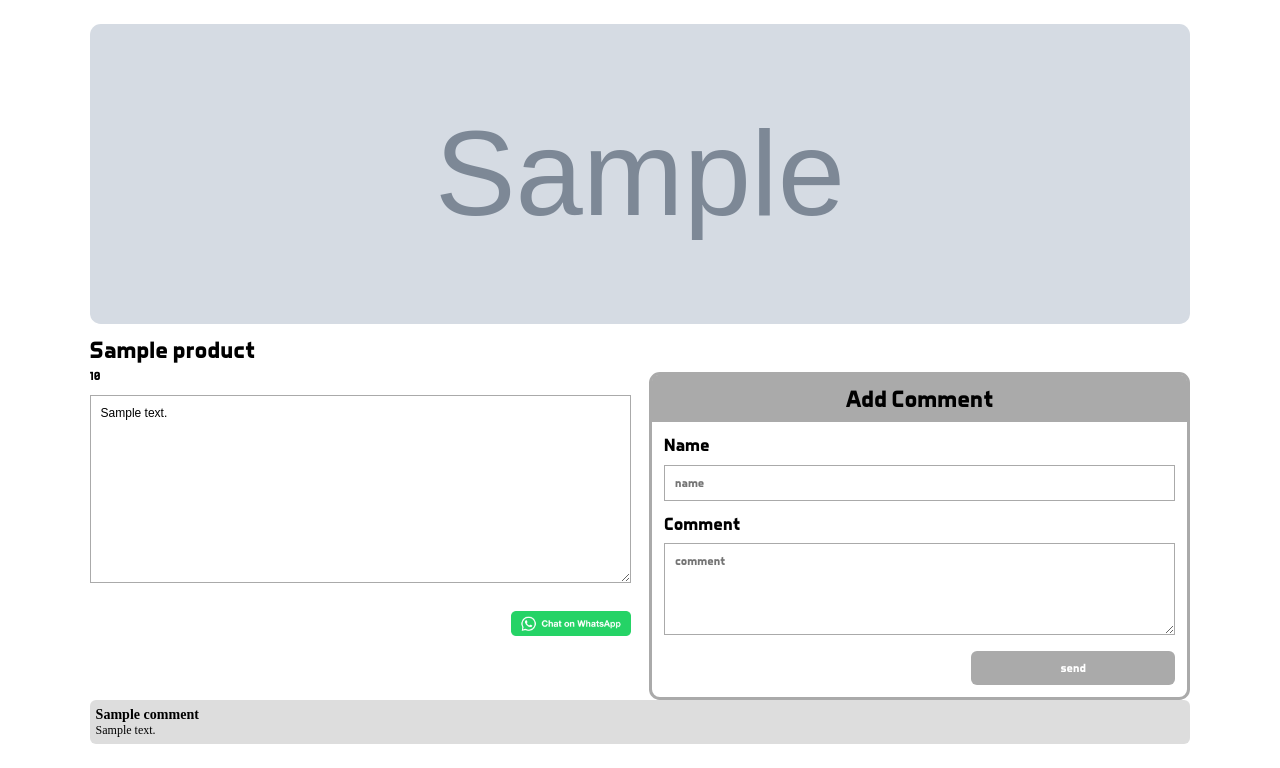
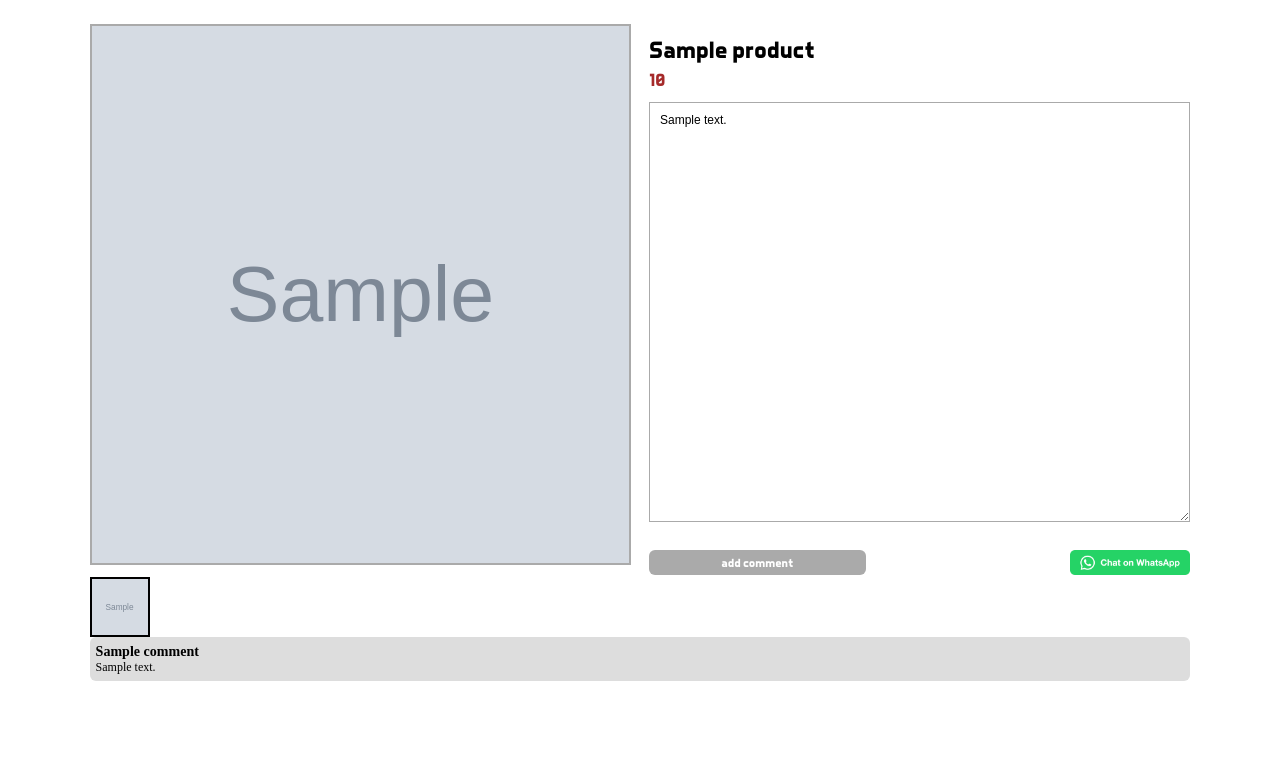
Before and after one commit to Anomali99/livinghome-django, a Django app: template app/templates/app/detail.html in a window 1280 px wide. Shown: the part 42-810 px from the top of the page. After the commit the page ends 723 px from the top, so only its background shows below. Run offline with Django 5.2, Linux system fonts and the light colour scheme; the template is opened without the code that fills it: most values are stand-ins (such as "Sample title", 1, 10 or a date in 2020); grey boxes marked "Sample" are stand-in pictures.

Commit message:
meperbarui tampilan detail

```diff
--- a/app/static/app/css/admin.css
+++ b/app/static/app/css/admin.css
@@ -6,6 +6,7 @@
   margin-top: 5rem;
   height: 90vh;
 }
+
 .login .container {
   margin: auto;
   width: 50%;
--- a/app/static/app/css/detail.css
+++ b/app/static/app/css/detail.css
@@ -3,7 +3,136 @@ section {
   margin-bottom: 1rem;
   padding: 0.5rem 7%;
 }
+/*  */
+.product-container {
+  display: grid;
+  grid-template-columns: repeat(auto-fit, minmax(30rem, 1fr));
+  gap: 1.5rem;
+  position: relative;
+}
 
+.product-container .image-container .image-preview {
+  object-fit: cover;
+  width: 100%;
+  aspect-ratio: 1/1;
+  display: block;
+  border: 2px solid #aaa;
+}
+
+.product-container .images {
+  display: flex;
+  margin-top: 1rem;
+}
+
+.product-container .images .image-list {
+  margin-right: 1rem;
+  border: 2px solid #aaa;
+  width: 5rem;
+  height: 5rem;
+}
+.product-container .images .image-list img {
+  object-fit: cover;
+  width: 100%;
+  height: 100%;
+}
+
+.detail {
+  border-radius: 0.9rem;
+  width: 100%;
+  display: block;
+}
+
+h1 {
+  margin-top: 1rem;
+  font-size: 2rem;
+  font-family: "areo", sans-serif;
+}
+
+h2 {
+  margin-top: 0.5rem;
+  font-size: 1.5rem;
+  font-family: "areo", sans-serif;
+  color: brown;
+}
+
+.description {
+  margin-top: 1rem;
+  font-size: 1rem;
+  height: 35em;
+  font-family: "arial", sans-serif;
+  text-align: justify;
+}
+
+.comment {
+  display: none;
+  align-items: center;
+  justify-content: center;
+  z-index: 999;
+  position: fixed;
+  top: 0;
+  left: 0;
+  right: 0;
+  align-items: center;
+  background-color: #0000004d;
+  height: 100vh;
+  padding: 20%;
+}
+
+.comment-panel {
+  border: 3px solid #aaa;
+  background: #fff;
+}
+
+.comment-panel h1 {
+  text-align: center;
+}
+
+form {
+  padding: 1rem;
+}
+
+label {
+  font-family: "areo", sans-serif;
+  font-size: 1.5rem;
+}
+
+textarea,
+input {
+  font-family: "areo", sans-serif;
+  margin-top: 0.8rem;
+  margin-bottom: 1em;
+  font-size: 1rem;
+  border: 1px solid #aaa;
+  width: 100%;
+  padding: 10px;
+}
+
+button {
+  background-color: #aaa;
+  width: 40%;
+  color: #fff;
+  font-family: "areo", sans-serif;
+  padding: 10px;
+  font-size: 1rem;
+  border-radius: 0.5rem;
+  margin-left: 60%;
+  cursor: pointer;
+}
+
+.btn-comment {
+  cursor: pointer;
+  text-align: center;
+  border-radius: 0.5rem;
+  width: 40%;
+  color: #fff;
+  font-family: "areo", sans-serif;
+  background-color: #aaa;
+  display: flex;
+  justify-content: center;
+  align-items: center;
+}
+
+/*  */
 .product-preview {
   display: grid;
   grid-template-columns: repeat(auto-fit, minmax(30rem, 1fr));
@@ -37,26 +166,6 @@ section {
   margin-left: 5px;
 }
 
-h1 {
-  margin-top: 1rem;
-  font-size: 2rem;
-  font-family: "areo", sans-serif;
-}
-
-h2 {
-  margin-top: 0.5rem;
-  font-size: 1rem;
-  font-family: "areo", sans-serif;
-}
-
-.description {
-  margin-top: 1rem;
-  font-size: 1rem;
-  height: 50%;
-  font-family: "arial", sans-serif;
-  text-align: justify;
-}
-
 .btn-container {
   margin-top: 1rem;
   display: flex;
@@ -66,69 +175,7 @@ h2 {
 #btn-wa {
   margin-left: auto;
   width: 10rem;
-}
-
-.detail-container {
-  display: grid;
-  grid-template-columns: repeat(auto-fit, minmax(30rem, 1fr));
-  gap: 1.5rem;
-  position: relative;
-}
-
-.detail {
-  border-radius: 0.9rem;
-  width: 100%;
-  display: block;
-}
-
-.comment {
-  border: 3px solid #aaa;
-  margin-top: 1rem;
-}
-
-.comment .header {
-  background-color: #aaa;
-  border-top-right-radius: 0.5rem;
-  border-top-left-radius: 0.5rem;
-  padding: 10px;
-  text-align: center;
-}
-
-.comment .header h1 {
-  font-family: "areo", sans-serif;
-  font-size: 2rem;
-  margin: 0;
-}
-
-form {
-  padding: 1rem;
-}
-
-label {
-  font-family: "areo", sans-serif;
-  font-size: 1.5rem;
-}
-
-textarea,
-input {
-  font-family: "areo", sans-serif;
-  margin-top: 0.8rem;
-  margin-bottom: 1em;
-  font-size: 1rem;
-  border: 1px solid #aaa;
-  width: 100%;
-  padding: 10px;
-}
-
-button {
-  background-color: #aaa;
-  width: 40%;
-  color: #fff;
-  font-family: "areo", sans-serif;
-  padding: 10px;
-  font-size: 1rem;
-  border-radius: 0.5rem;
-  margin-left: 60%;
+  cursor: pointer;
 }
 
 .btn-submit button {
--- /dev/null
+++ b/app/static/app/js/detail.js
@@ -0,0 +1,24 @@
+var imageLists = document.querySelectorAll(".image-list");
+
+function setImagePreview(url, filename) {
+  var imagePreview = document.getElementById("preview-image");
+  var imageList = document.getElementById(`list-${filename}`);
+
+  Array.from(imageLists).forEach((element) => {
+    element.style.border = "2px solid #aaa";
+  });
+  imagePreview.src = url + filename;
+  imageList.style.border = "2px solid #000";
+}
+
+imageLists[0].style.border = "2px solid #000";
+
+function cancelComment() {
+  var comment = document.getElementById("comment");
+  comment.style.display = "none";
+}
+
+function addComment() {
+  var comment = document.getElementById("comment");
+  comment.style.display = "flex";
+}
--- a/app/templates/app/detail.html
+++ b/app/templates/app/detail.html
@@ -6,16 +6,55 @@
 />
 {% endblock %} {% block content %}
 <section>
-  <div class="product-preview">
-    {% for image in product.images.all %}
-    <img
-      src="{% static 'upload/' %}{{ image.image_uri }}"
-      class="bg"
-      alt="ok"
-    />
-    {% endfor %}
+  <div class="product-container">
+    <div class="image-container">
+      {% with product.images.first as first_image %}
+      <img
+        class="image-preview"
+        id="preview-image"
+        src="{% static 'upload/' %}{{ first_image.image_uri }}"
+        alt="preview-image"
+      />
+      {% endwith %}
+      <div class="images">
+        {% for image in product.images.all %}
+        <div class="image-list" id="list-{{ image.image_uri }}">
+          <a
+            onclick="setImagePreview(`{% static 'upload/' %}`,`{{ image.image_uri }}`)"
+          >
+            <img
+              src="{% static 'upload/' %}{{ image.image_uri }}"
+              alt="{{ image.image_uri }}"
+            />
+          </a>
+        </div>
+        {% endfor %}
+      </div>
+    </div>
+    <div class="detail-product">
+      {% if login %}
+      <!--  -->
+      {% include 'app/detailadmin.html' %}
+      <!--  -->
+      {% else %}
+      <!--  -->
+      {% include 'app/detailuser.html' %}
+      <!--  -->
+      {% endif %}
+    </div>
   </div>
-  {% if login %} {% include 'app/detailadmin.html' %} {% else %}
-  {% include 'app/detailuser.html' %} {% endif %}
+
+  {% with product.comments.first as comment%} {% if comment %}
+  <br />
+  <h1>Comment</h1>
+  <br />
+  {% endif %} {% endwith %} {% for comment in product.comments.all %}
+  <div class="comment-container">
+    <h3>{{ comment.name }}</h3>
+    <p>{{ comment.comment }}</p>
+  </div>
+  {% endfor %}
 </section>
-{% endblock %} {% block scriptApp %} {% endblock %}
+{% endblock %} {% block scriptApp %}
+<script src="{%  static 'app/js/detail.js' %}"></script>
+{% endblock %}
--- a/app/templates/app/detailuser.html
+++ b/app/templates/app/detailuser.html
@@ -4,7 +4,15 @@
     <h1>{{ product.title }}</h1>
     <h2>{{ product.getPrice }}</h2>
     <textarea class="description">{{ product.description }}</textarea>
+    {% with product.links.first as link %}
     <div class="btn-container">
+      <a
+        class="btn-comment"
+        onclick="addComment()"
+        style="background-color: #aaa"
+      >
+        add comment
+      </a>
       <img
         id="btn-wa"
         src="{% static 'app/asset/img/btnWA.png' %}"
@@ -12,11 +20,11 @@
         onclick="window.location.href='/web/{{ link.web_link }}'"
       />
     </div>
+    {% endwith %}
   </div>
-  <div class="detail comment">
-    <div class="header">
+  <div class="comment" id="comment">
+    <div class="comment-panel">
       <h1>Add Comment</h1>
-    </div>
       <form method="post">
         {% csrf_token %}
         <label for="name">Name</label>
@@ -30,21 +38,17 @@
           rows="5"
         ></textarea>
         <input type="hidden" name="form_type" value="addComment" />
-      <button type="submit">send</button>
+        <div class="btn-submit">
+          <a
+            class="btn-comment"
+            onclick="cancelComment()"
+            style="background-color: red"
+          >
+            cancel
+          </a>
+          <button type="submit" style="background-color: green">send</button>
+        </div>
       </form>
     </div>
   </div>
-
-{% with product.comments.first as comment%}
-{% if comment %}
-<br />
-<h1>Comment</h1>
-<br />
-{% endif %}
-{% endwith %}
-{% for comment in product.comments.all %}
-<div class="comment-container">
-  <h3>{{ comment.name }}</h3>
-  <p>{{ comment.comment }}</p>
 </div>
-{% endfor %}
```
Lines whose indentation alone changed are shown as unchanged.
